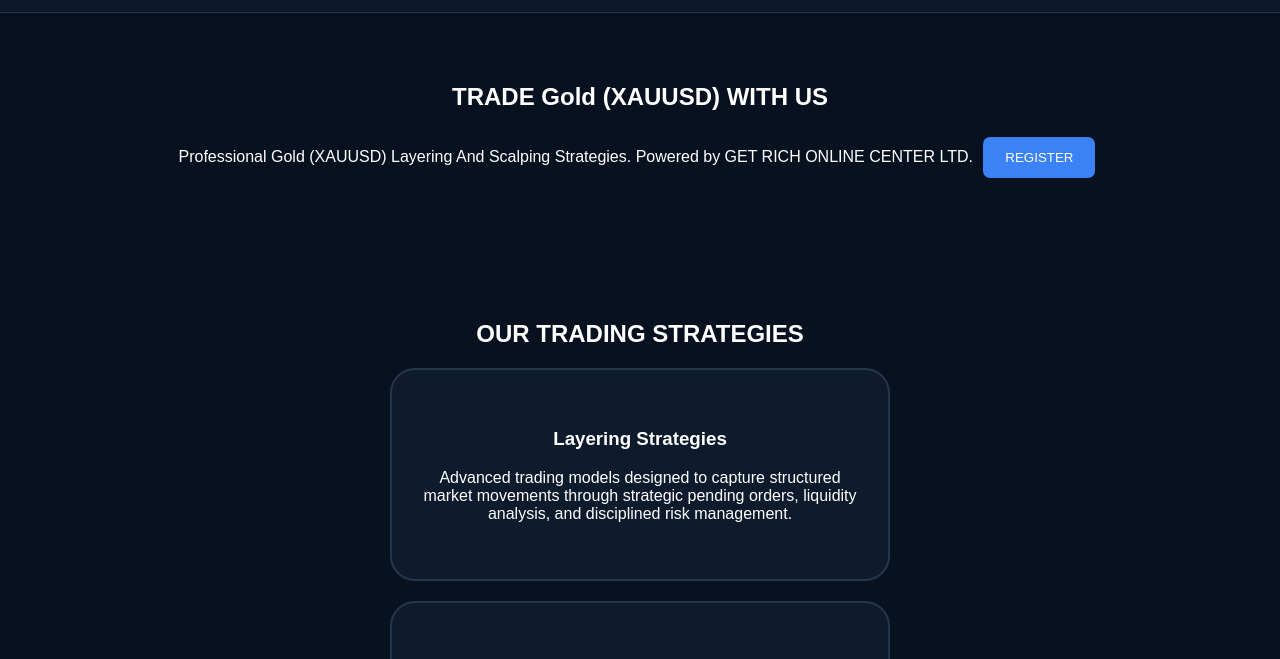
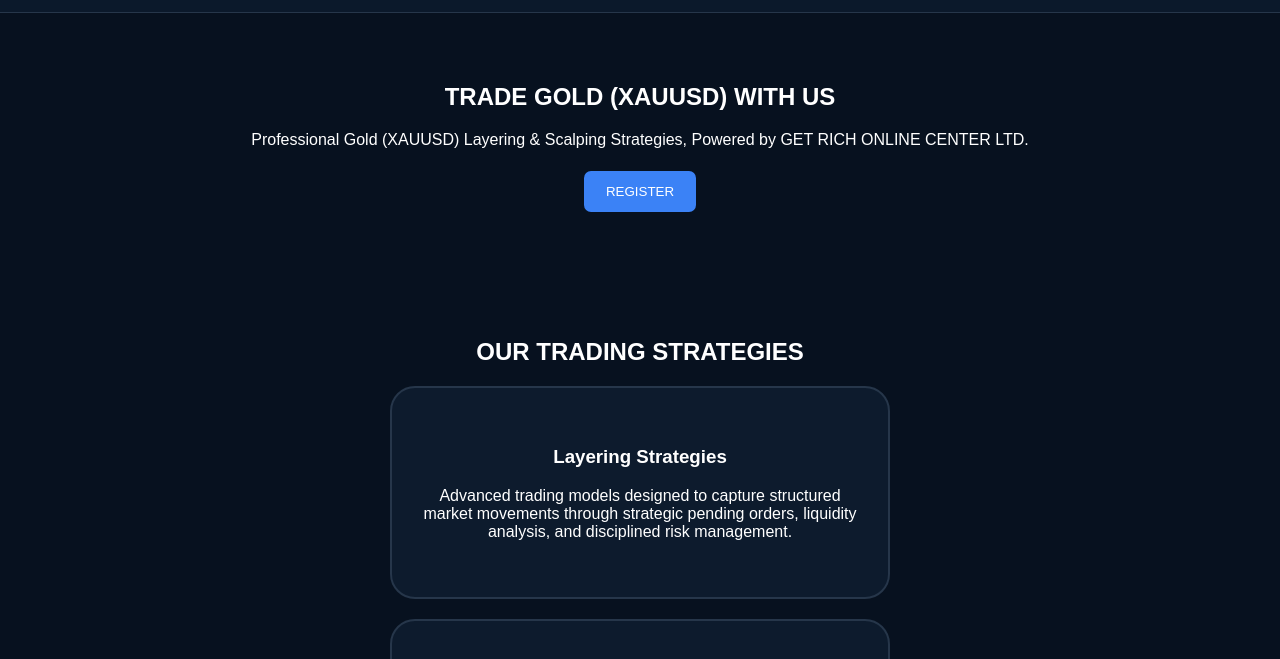
Before and after one commit to GROCLTD/Get-Rich-Online-Center-Ltd, a plain HTML site: page index.html in a window 1280 px wide. Shown: the part 70-729 px from the top of the page. Drawn offline with nearby package versions, Linux system fonts and the light colour scheme.

Commit message:
Correct capitalization and punctuation in home section

```diff
--- a/index.html
+++ b/index.html
@@ -286,11 +286,13 @@ footer {
 <!-- HOME SECTION -->
 <section id="home">
 
-    <h2>TRADE Gold (XAUUSD) WITH US</h2>
+    <h2>TRADE GOLD (XAUUSD) WITH US</h2>
 
     <p>
-        Professional Gold (XAUUSD) Layering And Scalping Strategies.
+        Professional Gold (XAUUSD) Layering & Scalping Strategies,
         Powered by GET RICH ONLINE CENTER LTD.
+    </p>
+
     <a href="#access">
         <button>REGISTER</button>
     </a>
```
